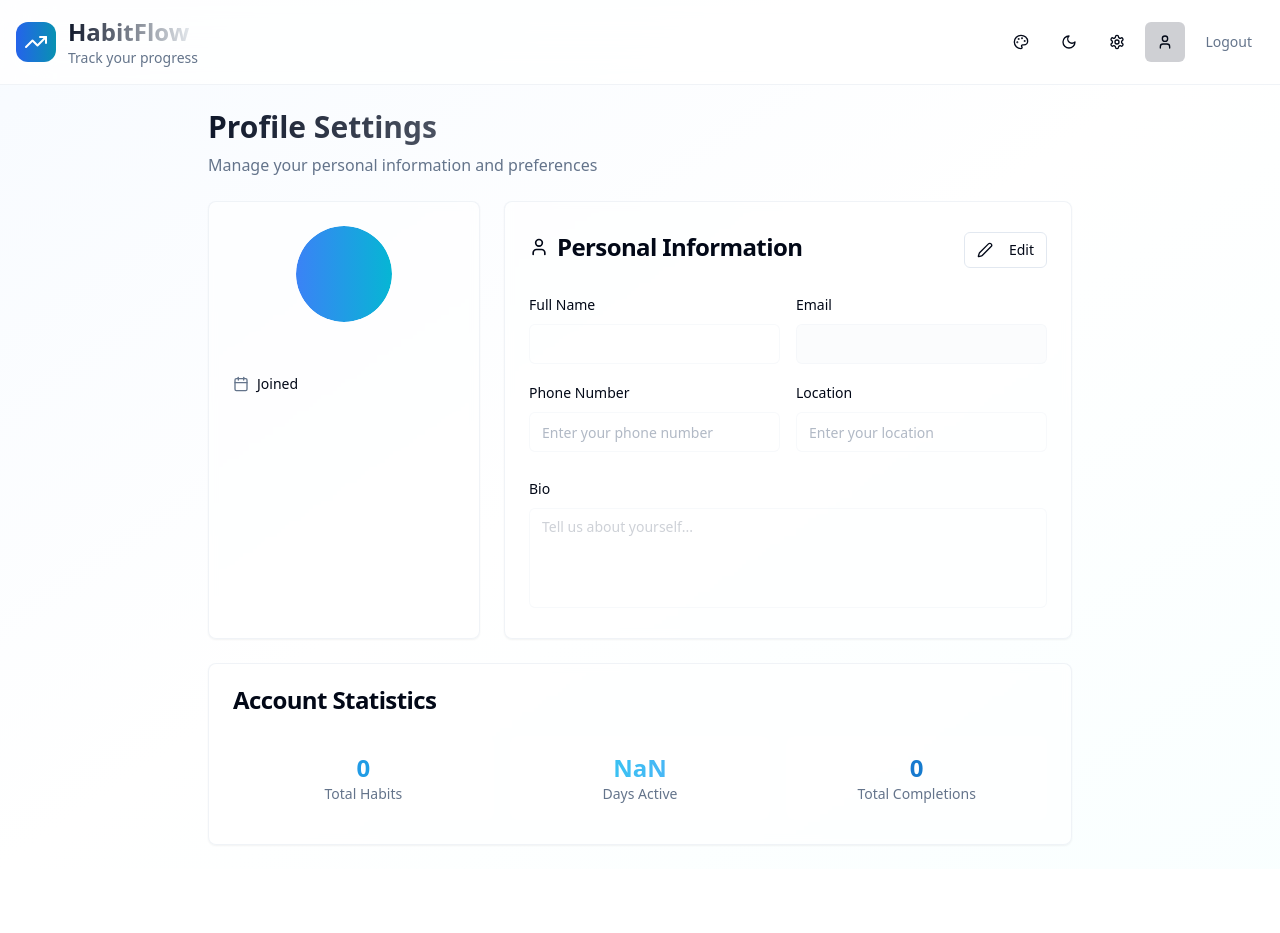
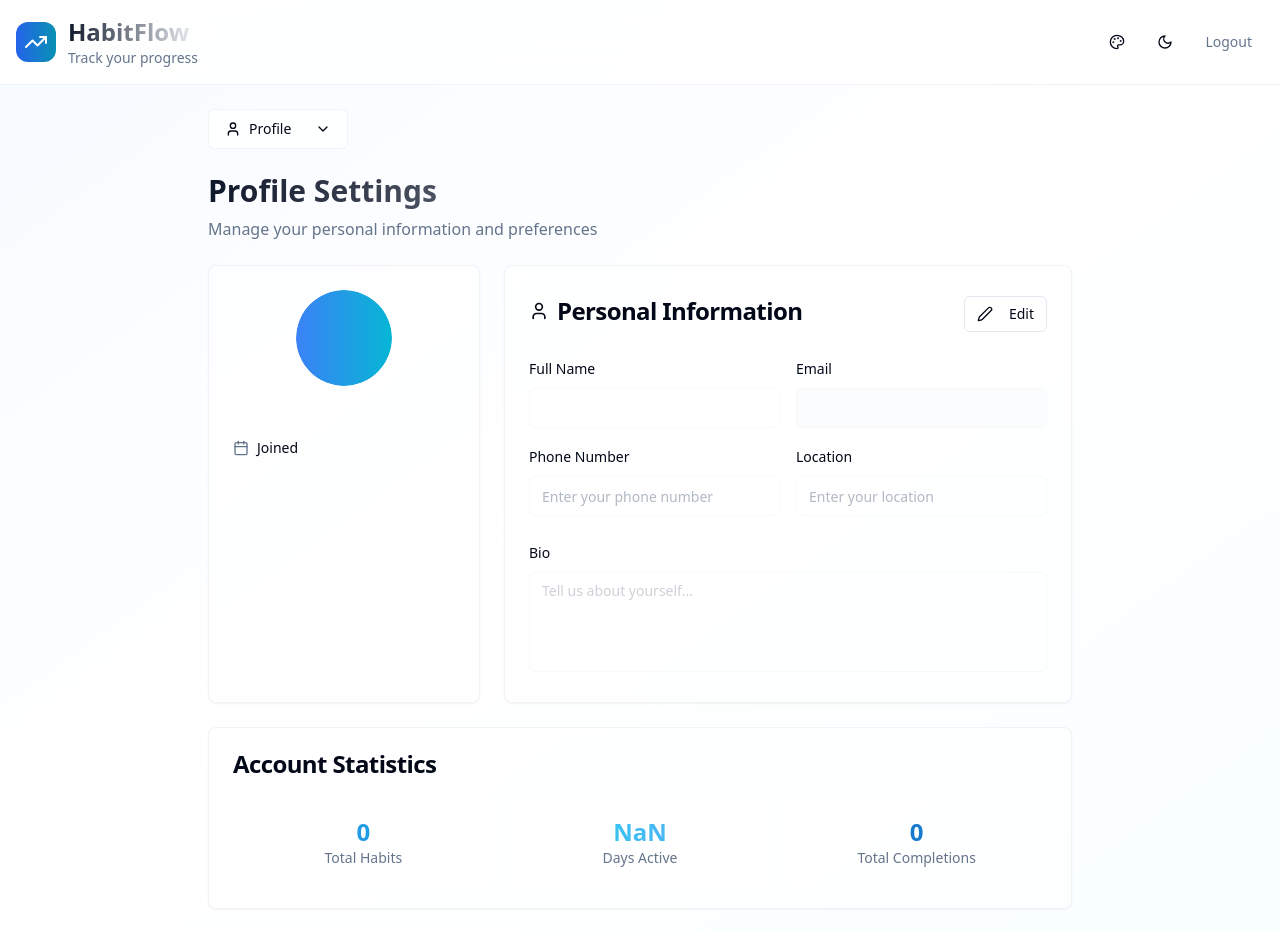
Before and after one commit to Yohannesashagre/vibrant-habit-bloom, a React (Vite) app: page /profile in a window 1280 px wide. Before the commit the page ends 869 px from the top, so only its background shows below. Built offline with nearby package versions, Linux system fonts and the light colour scheme.

Commit message:
Fix navigation bar and layout
Refactor navigation bar to a dropdown and adjust layout.

```diff
--- a/src/components/MainHeader.tsx
+++ b/src/components/MainHeader.tsx
@@ -1,9 +1,9 @@
 
 import React from 'react';
-import { TrendingUp, Palette, Moon, Sun, User, Settings } from 'lucide-react';
+import { TrendingUp, Palette, Moon, Sun } from 'lucide-react';
 import { Button } from '@/components/ui/button';
 import { Theme } from '@/types/habit';
-import { useNavigate, useLocation } from 'react-router-dom';
+import { useNavigate } from 'react-router-dom';
 
 interface MainHeaderProps {
   currentTheme: Theme;
@@ -21,15 +21,6 @@ export const MainHeader: React.FC<MainHeaderProps> = ({
   onLogout
 }) => {
   const navigate = useNavigate();
-  const location = useLocation();
-
-  const handleProfileClick = () => {
-    navigate('/profile');
-  };
-
-  const handleSettingsClick = () => {
-    navigate('/settings');
-  };
 
   const handleHomeClick = () => {
     navigate('/');
@@ -70,22 +61,6 @@ export const MainHeader: React.FC<MainHeaderProps> = ({
             </Button>
             <Button
               variant="ghost"
-              size="icon"
-              onClick={handleSettingsClick}
-              className={`hover:bg-primary/10 ${location.pathname === '/settings' ? 'bg-primary/20' : ''}`}
-            >
-              <Settings className="w-5 h-5" />
-            </Button>
-            <Button
-              variant="ghost"
-              size="icon"
-              onClick={handleProfileClick}
-              className={`hover:bg-primary/10 ${location.pathname === '/profile' ? 'bg-primary/20' : ''}`}
-            >
-              <User className="w-5 h-5" />
-            </Button>
-            <Button
-              variant="ghost"
               size="sm"
               onClick={onLogout}
               className="text-muted-foreground hover:text-foreground"
--- a/src/components/NavigationDropdown.tsx
+++ b/src/components/NavigationDropdown.tsx
@@ -24,6 +24,9 @@ export const NavigationDropdown: React.FC<NavigationDropdownProps> = ({
   const location = useLocation();
 
   const getViewLabel = (view: string) => {
+    if (location.pathname === '/profile') return 'Profile';
+    if (location.pathname === '/settings') return 'Settings';
+
     switch (view) {
       case 'habits': return 'Habits';
       case 'analytics': return 'Analytics';
@@ -33,6 +36,9 @@ export const NavigationDropdown: React.FC<NavigationDropdownProps> = ({
   };
 
   const getViewIcon = (view: string) => {
+    if (location.pathname === '/profile') return <User className="w-4 h-4" />;
+    if (location.pathname === '/settings') return <Settings className="w-4 h-4" />;
+
     switch (view) {
       case 'habits': return <TrendingUp className="w-4 h-4" />;
       case 'analytics': return <BarChart3 className="w-4 h-4" />;
@@ -49,10 +55,15 @@ export const NavigationDropdown: React.FC<NavigationDropdownProps> = ({
     navigate('/settings');
   };
 
+  const handleHomeClick = (view: string) => {
+    navigate('/');
+    onViewChange(view);
+  };
+
   return (
     <DropdownMenu>
       <DropdownMenuTrigger asChild>
-        <Button variant="outline" className="min-w-[140px] justify-between bg-card/80 backdrop-blur-sm">
+        <Button variant="outline" className="min-w-[140px] justify-between bg-card/80 backdrop-blur-sm border-border/50">
           <div className="flex items-center gap-2">
             {getViewIcon(currentView)}
             {getViewLabel(currentView)}
@@ -60,24 +71,24 @@ export const NavigationDropdown: React.FC<NavigationDropdownProps> = ({
           <ChevronDown className="w-4 h-4" />
         </Button>
       </DropdownMenuTrigger>
-      <DropdownMenuContent align="start" className="w-48 bg-popover/95 backdrop-blur-sm">
+      <DropdownMenuContent align="start" className="w-48 bg-popover/95 backdrop-blur-sm border-border/50 z-50">
         <DropdownMenuItem
-          onClick={() => onViewChange('habits')}
-          className={currentView === 'habits' ? 'bg-accent' : ''}
+          onClick={() => handleHomeClick('habits')}
+          className={currentView === 'habits' && location.pathname === '/' ? 'bg-accent' : ''}
         >
           <TrendingUp className="w-4 h-4 mr-2" />
           Habits
         </DropdownMenuItem>
         <DropdownMenuItem
-          onClick={() => onViewChange('analytics')}
-          className={currentView === 'analytics' ? 'bg-accent' : ''}
+          onClick={() => handleHomeClick('analytics')}
+          className={currentView === 'analytics' && location.pathname === '/' ? 'bg-accent' : ''}
         >
           <BarChart3 className="w-4 h-4 mr-2" />
           Analytics
         </DropdownMenuItem>
         <DropdownMenuItem
-          onClick={() => onViewChange('calendar')}
-          className={currentView === 'calendar' ? 'bg-accent' : ''}
+          onClick={() => handleHomeClick('calendar')}
+          className={currentView === 'calendar' && location.pathname === '/' ? 'bg-accent' : ''}
         >
           <Calendar className="w-4 h-4 mr-2" />
           Calendar
--- a/src/pages/Profile.tsx
+++ b/src/pages/Profile.tsx
@@ -8,6 +8,7 @@ import { Card, CardContent, CardHeader, CardTitle } from '@/components/ui/card';
 import { Avatar, AvatarFallback, AvatarImage } from '@/components/ui/avatar';
 import { useTheme } from '@/hooks/useTheme';
 import { MainHeader } from '@/components/MainHeader';
+import { NavigationDropdown } from '@/components/NavigationDropdown';
 
 interface UserProfile {
   name: string;
@@ -98,6 +99,14 @@ const Profile = () => {
       />
 
       <main className="container mx-auto px-4 py-6 max-w-4xl">
+        {/* Navigation Dropdown */}
+        <div className="mb-6">
+          <NavigationDropdown
+            currentView=""
+            onViewChange={() => {}}
+          />
+        </div>
+
         <div className="mb-6">
           <h1 className="text-3xl font-bold bg-gradient-to-r from-primary to-secondary bg-clip-text text-transparent">
             Profile Settings
--- a/src/pages/Settings.tsx
+++ b/src/pages/Settings.tsx
@@ -8,6 +8,7 @@ import { Label } from '@/components/ui/label';
 import { Select, SelectContent, SelectItem, SelectTrigger, SelectValue } from '@/components/ui/select';
 import { useTheme } from '@/hooks/useTheme';
 import { MainHeader } from '@/components/MainHeader';
+import { NavigationDropdown } from '@/components/NavigationDropdown';
 
 interface Settings {
   notifications: boolean;
@@ -76,6 +77,14 @@ const Settings = () => {
       />
 
       <main className="container mx-auto px-4 py-6 max-w-4xl">
+        {/* Navigation Dropdown */}
+        <div className="mb-6">
+          <NavigationDropdown
+            currentView=""
+            onViewChange={() => {}}
+          />
+        </div>
+
         <div className="mb-6">
           <h1 className="text-3xl font-bold bg-gradient-to-r from-primary to-secondary bg-clip-text text-transparent">
             Settings
```
